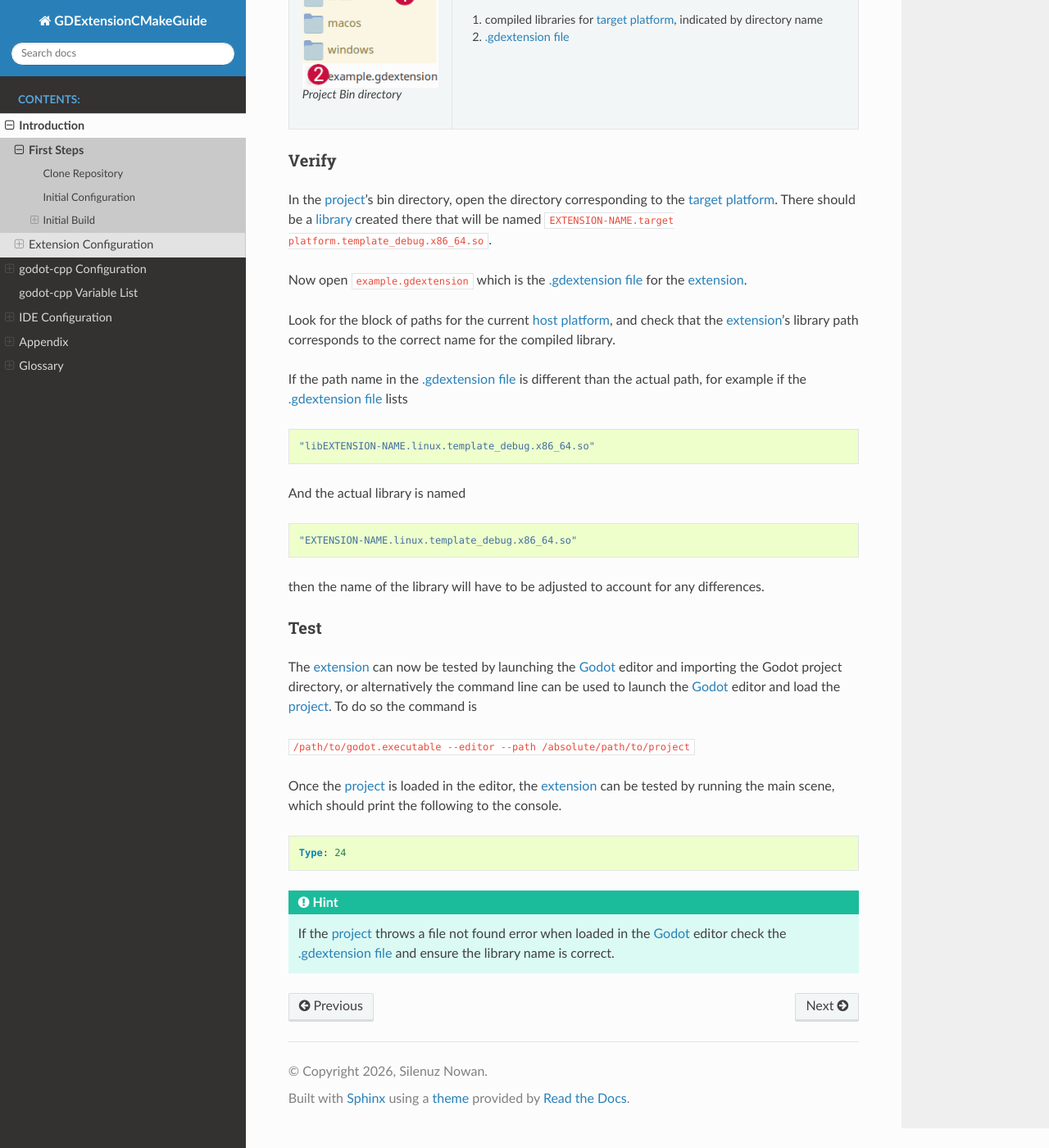
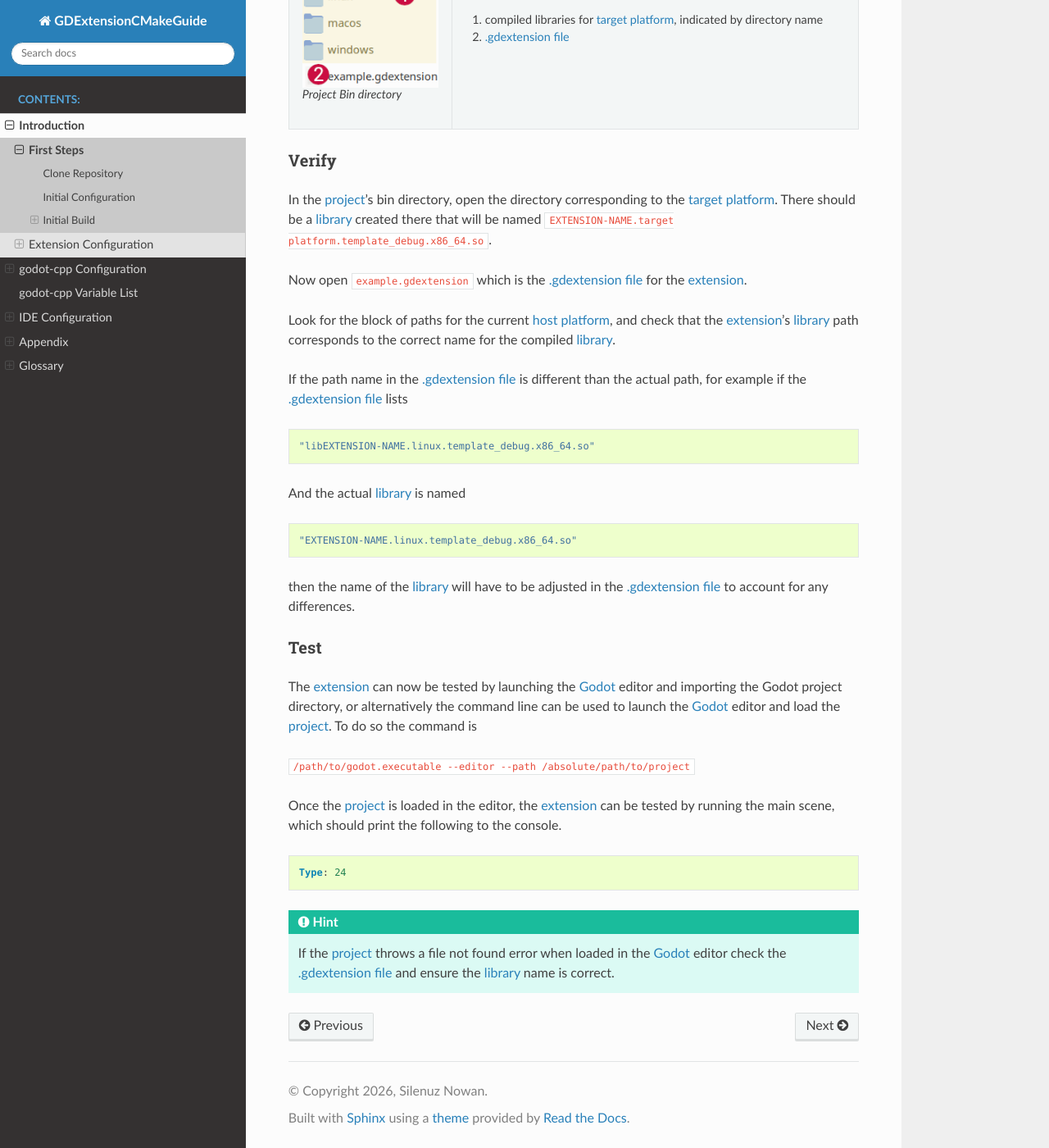
Before and after one commit to silenuz/GDExtension_CMake, a Sphinx documentation site: the page built from docs/source/introduction/first_steps.rst, in a window 1280 px wide and 1400 px high, scrolled down 2620 px. Shown: the whole window at 82% size. Built offline with Sphinx 7.4.7 and the Read the Docs theme 3.1.0, drawn with Linux system fonts in a browser that asks for light colours.

Commit message:
tagged library term in first steps

```diff
--- a/docs/source/introduction/first_steps.rst
+++ b/docs/source/introduction/first_steps.rst
@@ -142,8 +142,8 @@ There should be a :term:`library` created there that will be named ``EXTENSION-N
 
 Now open ``example.gdextension`` which is the :term:`.gdextension file` for the :term:`extension`.
 
-Look for the block of paths for the current :term:`host platform`, and check that the :term:`extension`'s library path corresponds to the correct name
-for the compiled library.
+Look for the block of paths for the current :term:`host platform`, and check that the :term:`extension`'s :term:`library` path corresponds to the correct name
+for the compiled :term:`library`.
 
 If the path name in the :term:`.gdextension file` is different than the actual path, for example if the
 :term:`.gdextension file` lists
@@ -152,13 +152,13 @@ If the path name in the :term:`.gdextension file` is different than the actual p
 
     "libEXTENSION-NAME.linux.template_debug.x86_64.so"
 
-And the actual library is named
+And the actual :term:`library` is named
 
 .. code::
 
     "EXTENSION-NAME.linux.template_debug.x86_64.so"
 
-then the name of the library will have to be adjusted to account for any differences.
+then the name of the :term:`library` will have to be adjusted in the :term:`.gdextension file` to account for any differences.
 
 Test
 ^^^^
@@ -176,7 +176,7 @@ Once the :term:`project` is loaded in the editor, the :term:`extension` can be t
 .. hint::
 
     If the :term:`project` throws a file not found error when loaded in the :term:`Godot` editor
-    check the :term:`.gdextension file` and ensure the library name is correct.
+    check the :term:`.gdextension file` and ensure the :term:`library` name is correct.
 
 
 .. include:: ../share/links.rst
```
